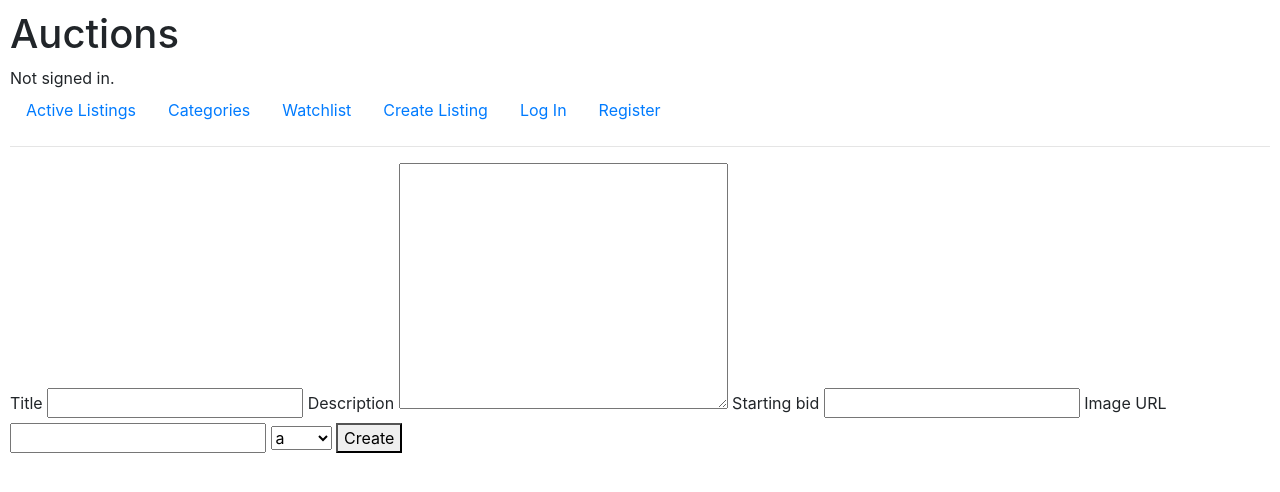
After one commit to ArturoAMejia/commerce, a Django app: page /create_listing in a window 1280 px wide. The commit adds this page. Shown: the top 492 px of the page. Run offline with Django 3.2, Linux system fonts and the light colour scheme; data comes from the database, SQL or seed files in the repository; both versions use the stored data as it was after the commit; some libraries are stand-ins or nearby versions.

Commit message:
listing done

```diff
--- a/auctions/models.py
+++ b/auctions/models.py
@@ -13,19 +13,20 @@ class Category(models.Model):
 class Listing(models.Model):
     title = models.TextField()
     description = models.TextField()
-    staring_bid = models.DecimalField(max_digits=10, decimal_places=2)
+    starting_bid = models.DecimalField(max_digits=10, decimal_places=2)
     image = models.TextField()
     user = models.ForeignKey(User, on_delete=models.CASCADE, related_name="user")
     category = models.ForeignKey(Category, on_delete=models.CASCADE, related_name="category")
+    created_at = models.DateTimeField(auto_now_add=True)
 
 
 class ListingBid(models.Model):
     user = models.ForeignKey(User, on_delete=models.CASCADE, related_name="user_bid")
-    listing = models.ForeignKey(Listing, on_delete=models.CASCADE, related_name="listing")
+    listing = models.ForeignKey(Listing, on_delete=models.CASCADE, related_name="listing_bid")
     bid = models.DecimalField(max_digits=10, decimal_places=2)
 
 
-class ListingComment():
+class ListingComment(models.Model):
     user = models.ForeignKey(User, on_delete=models.CASCADE, related_name="user_comment")
-    listing = models.ForeignKey(Listing, on_delete=models.CASCADE, related_name="listing")
+    listing = models.ForeignKey(Listing, on_delete=models.CASCADE, related_name="listing_comment")
     comment = models.TextField()
--- /dev/null
+++ b/auctions/templates/auctions/create_listing.html
@@ -0,0 +1,26 @@
+{% extends 'auctions/layout.html' %}
+{% block body %}
+<form action="{% url 'create_listing' %}" method="post">
+  {% csrf_token %}
+
+  <label for="title">Title</label>
+  <input type="text" name="title" id="" />
+
+  <label for="description">Description</label>
+  <textarea name="description" id="" cols="30" rows="10"></textarea>
+
+  <label for="starting_bid">Starting bid</label>
+  <input type="number" name="starting_bid" id="" />
+
+  <label for="image">Image URL</label>
+  <input type="text" name="image" id="" />
+  <!-- todo list categories from database -->
+
+  <select name="category" id="">
+    {% for category in categories %}
+    <option value="{{category.id}}">{{category.name}}</option>
+    {% endfor %}
+  </select>
+  <button type="submit">Create</button>
+</form>
+{% endblock %}
--- a/auctions/templates/auctions/layout.html
+++ b/auctions/templates/auctions/layout.html
@@ -20,6 +20,15 @@
             <li class="nav-item">
                 <a class="nav-link" href="{% url 'index' %}">Active Listings</a>
             </li>
+            <li class="nav-item">
+                <a class="nav-link" href="{% url 'category' %}">Categories</a>
+            </li>
+            <li class="nav-item">
+                <a class="nav-link" href="{% url 'index' %}">Watchlist</a>
+            </li>
+            <li class="nav-item">
+                <a class="nav-link" href="{% url 'create_listing' %}">Create Listing</a>
+            </li>
             {% if user.is_authenticated %}
                 <li class="nav-item">
                     <a class="nav-link" href="{% url 'logout' %}">Log Out</a>
--- a/auctions/urls.py
+++ b/auctions/urls.py
@@ -6,5 +6,8 @@ urlpatterns = [
     path("", views.index, name="index"),
     path("login", views.login_view, name="login"),
     path("logout", views.logout_view, name="logout"),
-    path("register", views.register, name="register")
+    path("register", views.register, name="register"),
+    path("category", views.category, name="category"),
+    path("listing/<int:id>", views.listing, name="listing"),
+    path("create_listing", views.create_listing, name="create_listing")
 ]
--- a/auctions/views.py
+++ b/auctions/views.py
@@ -4,11 +4,15 @@ from django.http import HttpResponse, HttpResponseRedirect
 from django.shortcuts import render
 from django.urls import reverse
 
-from .models import User
+from .models import Category, Listing, User
 
 
 def index(request):
-    return render(request, "auctions/index.html")
+    listings = Listing.objects.all()
+
+    return render(request, "auctions/index.html", {
+            'listings': listings
+    })
 
 
 def login_view(request):
@@ -61,3 +65,52 @@ def register(request):
         return HttpResponseRedirect(reverse("index"))
     else:
         return render(request, "auctions/register.html")
+
+
+def category(request):
+
+    if request.method == 'POST':
+
+        name = request.POST["name"]
+
+        cat = Category(name=name)
+        cat.save()
+
+        return HttpResponseRedirect(reverse("category"))
+
+    else:
+        categories = Category.objects.all()
+        return render(request, 'auctions/category.html', {
+            "categories": categories
+        })
+
+
+def listing(request, id):
+    listing = Listing.objects.get(id=id)
+    return render(request, 'auctions/listing.html', {
+            'listing': listing
+    })
+
+
+def create_listing(request):
+
+    if request.method == 'POST':
+        print(request.user)
+        title = request.POST["title"]
+        description = request.POST["description"]
+        starting_bid = request.POST["starting_bid"]
+        image = request.POST["image"]
+        cat = request.POST["category"]
+
+        category = Category.objects.get(id=int(cat))
+
+        listing = Listing(title=title, description=description, starting_bid=starting_bid, image=image, user=request.user, category=category)
+        listing.save()
+
+        return HttpResponseRedirect(reverse("index"))
+
+    else:
+        categories = Category.objects.all()
+        return render(request, 'auctions/create_listing.html', {
+            'categories': categories
+        })
```
Also changed, not shown: auctions/templates/auctions/category.html (added, +20 -0 lines), auctions/templates/auctions/index.html (+12 -1 lines), auctions/templates/auctions/listing.html (added, +14 -0 lines), auctions/templates/auctions/listings.html (added, +19 -0 lines), auctions/migrations/0001_initial.py (added), auctions/migrations/0002_alter_listingbid_listing_listingcomment.py (added), auctions/migrations/0003_rename_staring_bid_listing_starting_bid_and_more.py (added), auctions/migrations/__init__.py (added), db.sqlite3.
